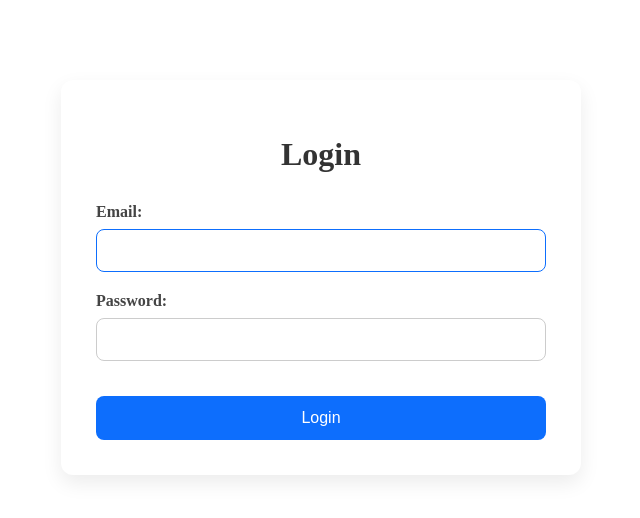
After one commit to mohamad-karimi/My-Website-Advance, a Django app: page /accounts/login/ in a window 1280 px wide. The commit adds this page. Shown: the top 518 px of the page, without its empty margins (319-959 px from the left). Run offline with Django 5.2, Linux system fonts and the light colour scheme.

Commit message:
Add login template
Add the login page because we use login and permission mixin.

```diff
--- a/core/core/urls.py
+++ b/core/core/urls.py
@@ -21,6 +21,7 @@ from django.conf.urls.static import static
 
 urlpatterns = [
     path('admin/', admin.site.urls),
+    path('accounts/', include('django.contrib.auth.urls')),
     path('blog/', include('blog.urls')),
     path('', include('website.urls')),
 ]
--- a/core/static/css/main.css
+++ b/core/static/css/main.css
@@ -414,6 +414,30 @@
     background: #bb2d3b;
 }
 
+.edit-btn {
+    display: inline-block;
+
+    padding: 12px 25px;
+
+    background: #0d6efd;
+    color: white;
+
+    border: none;
+    border-radius: 8px;
+
+    font-size: 16px;
+    cursor: pointer;
+
+    text-decoration: none;
+
+    margin-right: 10px;
+}
+
+
+.edit-btn:hover {
+    background: #0b5ed7;
+}
+
 
 /* Cancel Button */
 
@@ -436,3 +460,111 @@
 .cancel-btn:hover {
     background: #565e64;
 }
+
+/* =====================
+   Login Page
+===================== */
+
+.form-card {
+    max-width: 450px;
+    margin: 80px auto;
+    background: white;
+
+    padding: 35px;
+
+    border-radius: 12px;
+
+    box-shadow: 0 8px 20px rgba(0, 0, 0, 0.08);
+}
+
+
+.form-card h1 {
+    text-align: center;
+
+    margin-bottom: 30px;
+
+    color: #333;
+
+    font-size: 32px;
+}
+
+
+/* Form fields */
+
+.form-card form p {
+    margin-bottom: 20px;
+}
+
+
+.form-card label {
+    display: block;
+
+    margin-bottom: 8px;
+
+    font-weight: bold;
+
+    color: #444;
+}
+
+
+.form-card input {
+    width: 100%;
+
+    padding: 12px;
+
+    border: 1px solid #ccc;
+
+    border-radius: 8px;
+
+    font-size: 15px;
+
+    box-sizing: border-box;
+}
+
+
+.form-card input:focus {
+    outline: none;
+
+    border-color: #0d6efd;
+}
+
+
+/* Login Button */
+
+.form-card button {
+    width: 100%;
+
+    padding: 13px;
+
+    margin-top: 15px;
+
+    background: #0d6efd;
+
+    color: white;
+
+    border: none;
+
+    border-radius: 8px;
+
+    font-size: 16px;
+
+    cursor: pointer;
+}
+
+
+.form-card button:hover {
+    background: #0b5ed7;
+}
+
+
+/* Error messages */
+
+.errorlist {
+    color: #dc3545;
+
+    list-style: none;
+
+    padding: 0;
+
+    margin-bottom: 10px;
+}
--- a/core/templates/blog/post_Detail.html
+++ b/core/templates/blog/post_Detail.html
@@ -32,6 +32,9 @@
 
 
         <div class="post-actions">
+            <a href="{% url 'blog:edit_post' post.id %}" class="edit-btn">
+                Edit Post
+            </a>
 
             <a href="{% url 'blog:delete_post' post.id %}" class="delete-btn">
                 Delete Post
--- /dev/null
+++ b/core/templates/registration/login.html
@@ -0,0 +1,43 @@
+{% load static %}
+
+<!DOCTYPE html>
+<html lang="en">
+<head>
+    <meta charset="UTF-8">
+    <meta name="viewport" content="width=device-width, initial-scale=1.0">
+
+    <title>Login</title>
+
+    <link rel="stylesheet" href="{% static 'css/main.css' %}">
+</head>
+
+<body>
+
+<div class="container">
+
+    <div class="form-card">
+
+        <h1>Login</h1>
+
+        <form method="post">
+
+            {% csrf_token %}
+
+            {{ form.as_p }}
+
+            {% if next %}
+                <input type="hidden" name="next" value="{{ next }}">
+            {% endif %}
+
+            <button type="submit">
+                Login
+            </button>
+
+        </form>
+
+    </div>
+
+</div>
+
+</body>
+</html>
```
Also changed, not shown: core/blog/views.py (+10 -6 lines).
